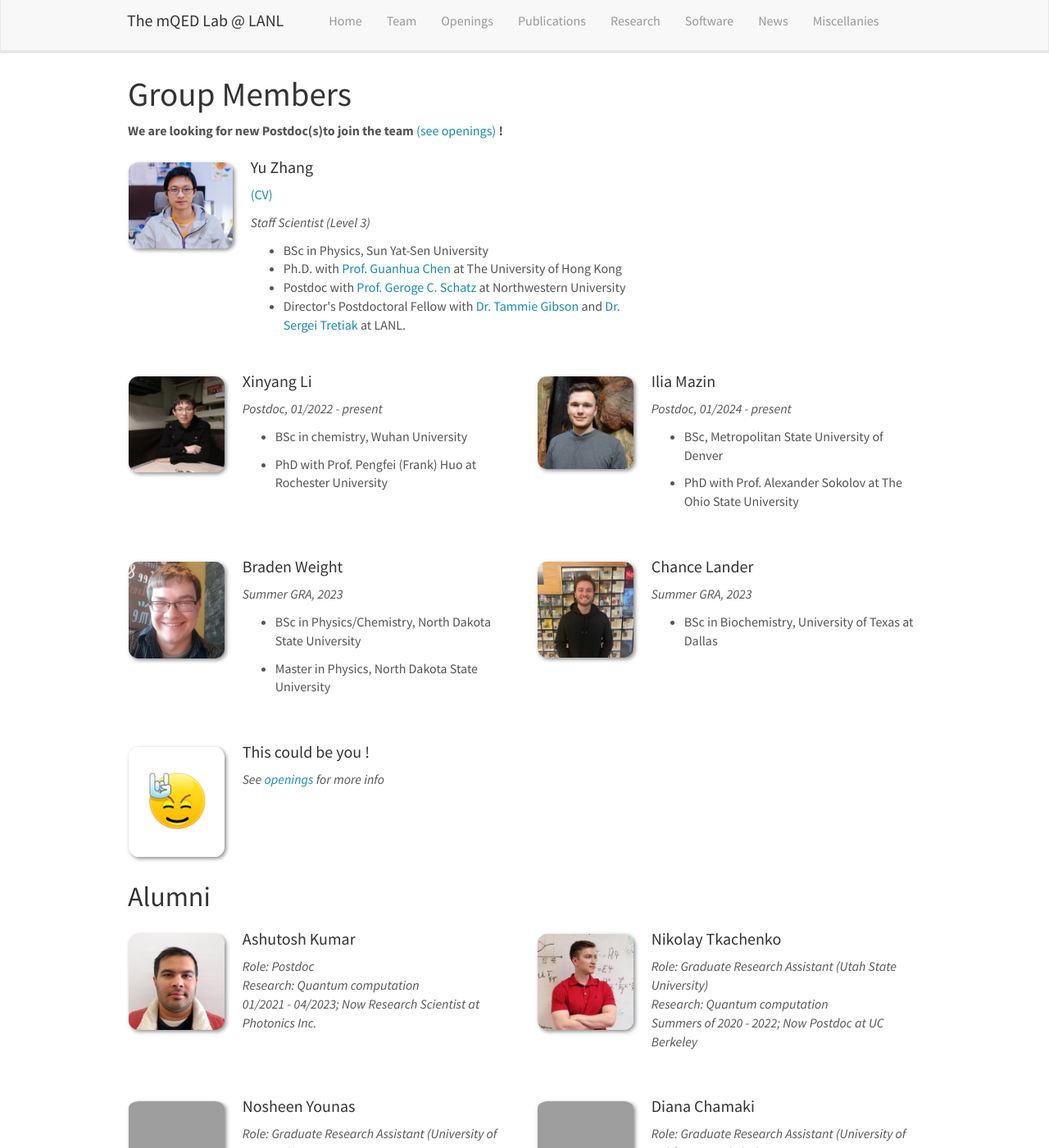
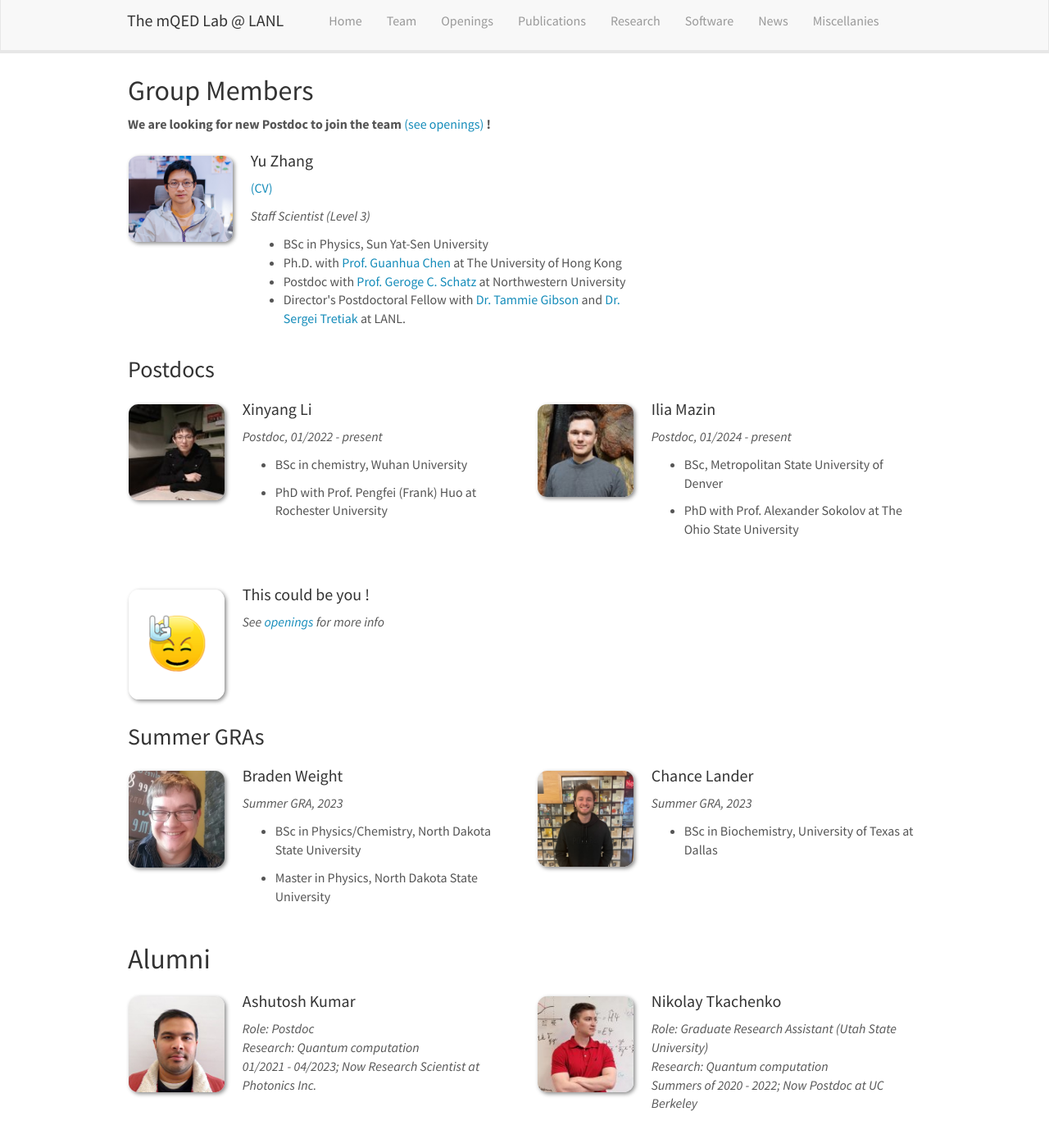
Before and after one commit to ares201005/ares201005.github.io, a Jekyll site: the page built from _pages/team.md, in a window 1280 px wide and 1400 px high. Shown: the whole window at 82% size. Built offline with Jekyll 4.4.1, drawn with Linux system fonts in a browser that asks for light colours; nearby versions of some CDN libraries; a style sheet for code colours, icons or effects is not loaded.

Commit message:
minor updates

```diff
--- a/_pages/team.md
+++ b/_pages/team.md
@@ -6,9 +6,9 @@ sitemap: false
 permalink: /team/
 ---
 
-# Group Members
+## Group Members
 
- **We are  looking for new Postdoc(s)to join the team** [(see openings)]({{ site.url }}{{ site.baseurl }}/openings) **!**
+ **We are  looking for new Postdoc to join the team** [(see openings)]({{ site.url }}{{ site.baseurl }}/openings) **!**
 
 
 <!--
@@ -82,7 +82,7 @@ Jump to [staff](#staff), [master and bachelor students](#master-and-bachelor-stu
 {% endif %}
 
 
-<!-- ## Postdocs -->
+### Postdocs
 
 {% assign number_printed = 0 %}
 {% for member in site.data.team_members %}
@@ -144,6 +144,72 @@ Jump to [staff](#staff), [master and bachelor students](#master-and-bachelor-stu
 {% if even_odd == 1 %}
 </div>
 {% endif %}
+
+
+### Summer GRAs
+
+{% assign number_printed = 0 %}
+{% for member in site.data.team_gras %}
+
+{% assign even_odd = number_printed | modulo: 2 %}
+
+{% if even_odd == 0 %}
+<div class="row">
+{% endif %}
+
+<div class="col-sm-6 clearfix">
+  <img src="{{ site.url }}{{ site.baseurl }}/images/teampic/{{ member.photo }}" class="img-responsive" width="25%" style="float: left" />
+  <h4>{{ member.name }}</h4>
+  <i>{{ member.info }} <!--<br>email: <{{ member.email }}> --> </i>
+  <ul style="overflow: hidden">
+
+  {% if member.number_educ == 1 %}
+  <li> {{ member.education1 }} </li>
+  {% endif %}
+
+  {% if member.number_educ == 2 %}
+  <li> {{ member.education1 | markdownify}} </li>
+  <li> {{ member.education2 | markdownify}} </li>
+  {% endif %}
+
+  {% if member.number_educ == 3 %}
+  <li> {{ member.education1 }} </li>
+  <li> {{ member.education2 }} </li>
+  <li> {{ member.education3 }} </li>
+  {% endif %}
+
+  {% if member.number_educ == 4 %}
+  <li> {{ member.education1 }} </li>
+  <li> {{ member.education2 }} </li>
+  <li> {{ member.education3 }} </li>
+  <li> {{ member.education4 }} </li>
+  {% endif %}
+
+  {% if member.number_educ == 5 %}
+  <li> {{ member.education1 }} </li>
+  <li> {{ member.education2 }} </li>
+  <li> {{ member.education3 }} </li>
+  <li> {{ member.education4 }} </li>
+  <li> {{ member.education5 }} </li>
+  {% endif %}
+
+  </ul>
+</div>
+
+{% assign number_printed = number_printed | plus: 1 %}
+
+{% if even_odd == 1 %}
+</div>
+{% endif %}
+
+{% endfor %}
+
+{% assign even_odd = number_printed | modulo: 2 %}
+{% if even_odd == 1 %}
+</div>
+{% endif %}
+
+
 
 
 ## Alumni
```
Also changed, not shown: _data/miscpaperlist.yml (+18 -0 lines), _data/team_gras.yml (added, +16 -0 lines), _data/team_members.yml (+0 -17 lines), _pages/openings.md (+3 -3 lines), _pages/publications.md (+1 -1 lines).
